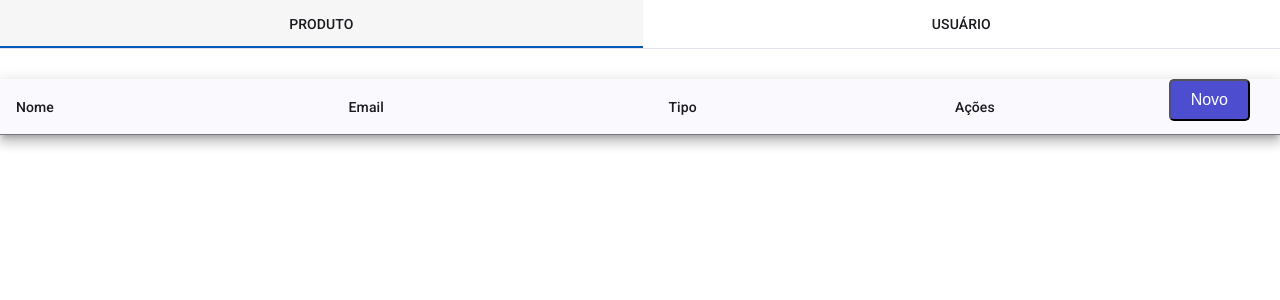
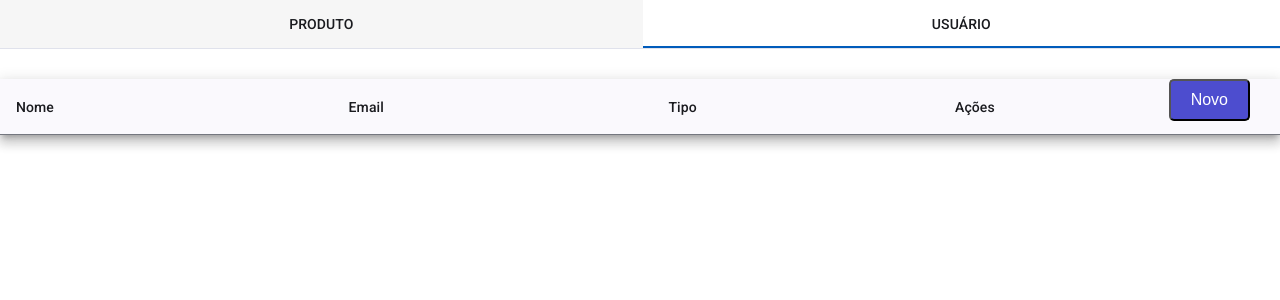
Before and after one commit to brunongomes/app-inventario, an Angular app in the folder app-inventario-frontend/: page /usuarios in a window 1280 px wide. Shown: the top 300 px of the page. Built offline with nearby package versions, Linux system fonts and the light colour scheme; no server answers.

Commit message:
feat: implement menu change

```diff
--- a/app-inventario-frontend/src/app/shared/menu/menu.component.html
+++ b/app-inventario-frontend/src/app/shared/menu/menu.component.html
@@ -1,4 +1,4 @@
-<mat-tab-group animationDuration="0ms">
+<mat-tab-group animationDuration="0ms" [selectedIndex]="selectedTabIndex" (selectedTabChange)="onTabChange($event)">
     <mat-tab label="PRODUTO"></mat-tab>
     <mat-tab label="USUÁRIO"></mat-tab>
 </mat-tab-group>
--- a/app-inventario-frontend/src/app/shared/menu/menu.component.ts
+++ b/app-inventario-frontend/src/app/shared/menu/menu.component.ts
@@ -1,5 +1,6 @@
 import { Component } from '@angular/core';
 import {MatTabsModule} from '@angular/material/tabs';
+import { Router } from '@angular/router';
 
 @Component({
   selector: 'app-menu',
@@ -9,5 +10,26 @@ import {MatTabsModule} from '@angular/material/tabs';
   styleUrl: './menu.component.css'
 })
 export class MenuComponent {
+  selectedTabIndex = 0;
 
+  constructor(private router: Router) {}
+
+  onTabChange(event: any): void {
+    this.selectedTabIndex = event.index;
+
+    if (event.index === 0) {
+      this.router.navigate(['/itens']);
+    } else if (event.index === 1) {
+      this.router.navigate(['/usuarios']);
+    }
+  }
+
+  ngOnInit(): void {
+    const currentRoute = this.router.url;
+    if (currentRoute.includes('/itens')) {
+      this.selectedTabIndex = 0;
+    } else if (currentRoute.includes('/usuarios')) {
+      this.selectedTabIndex = 1;
+    }
+  }
 }
```
